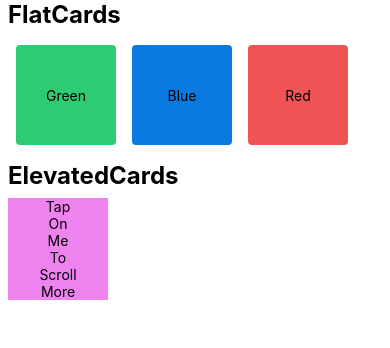
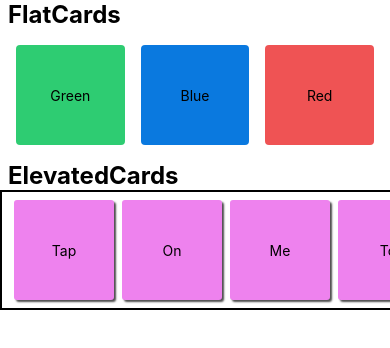
Before and after one commit to haseebt456/styler-app, a React Native app: screen / in a window 390 px wide. Shown: the top 348 px of the page. Built offline with nearby package versions, Linux system fonts and the light colour scheme.

Commit message:
Fix scroll error

```diff
--- a/App.tsx
+++ b/App.tsx
@@ -6,11 +6,9 @@ import ElevatedCards from './components/ElevatedCards'
 const App = () => {
   return (
     <SafeAreaView>
-      <ScrollView>
-        <Text>
-      <FlatCards /> {/*self closing is better way*/}
+      <ScrollView >
+      <FlatCards />
       <ElevatedCards/>
-      </Text>
       </ScrollView>
     </SafeAreaView >
   )
--- a/components/ElevatedCards.tsx
+++ b/components/ElevatedCards.tsx
@@ -3,9 +3,9 @@ import React from 'react'
 
 export default function ElevatedCards() {
   return (
-    <View>
+    <View >
       <Text style={styles.headingText}>ElevatedCards</Text>
-      <ScrollView style={styles.container}>
+      <ScrollView horizontal contentContainerStyle={styles.contentcontainer}>
         <View style={[styles.card, styles.cardElevated]}>
             <Text >Tap</Text>
         </View>
@@ -35,17 +35,29 @@ const styles = StyleSheet.create({
         fontWeight: 'bold',
         paddingHorizontal: 8
       },
-      container: {
-        padding:8
+      contentcontainer: {
+        flexDirection:'row',
+        padding:8,
+        borderWidth:2,
       },
       card: {
         flex:1,
         alignItems: 'center',
         justifyContent: 'center',
         height:100,
-        width:100
+        width:100,
+        borderRadius:3,
+        marginHorizontal:4
       },
       cardElevated: {
-        backgroundColor: 'violet'
+        backgroundColor: 'violet',
+        elevation:4,
+        shadowOffset: {
+            width:2,
+            height:2
+        },
+        shadowColor: 'black',
+        shadowOpacity: 0.7,
+        shadowRadius:2
       }
 })
```
